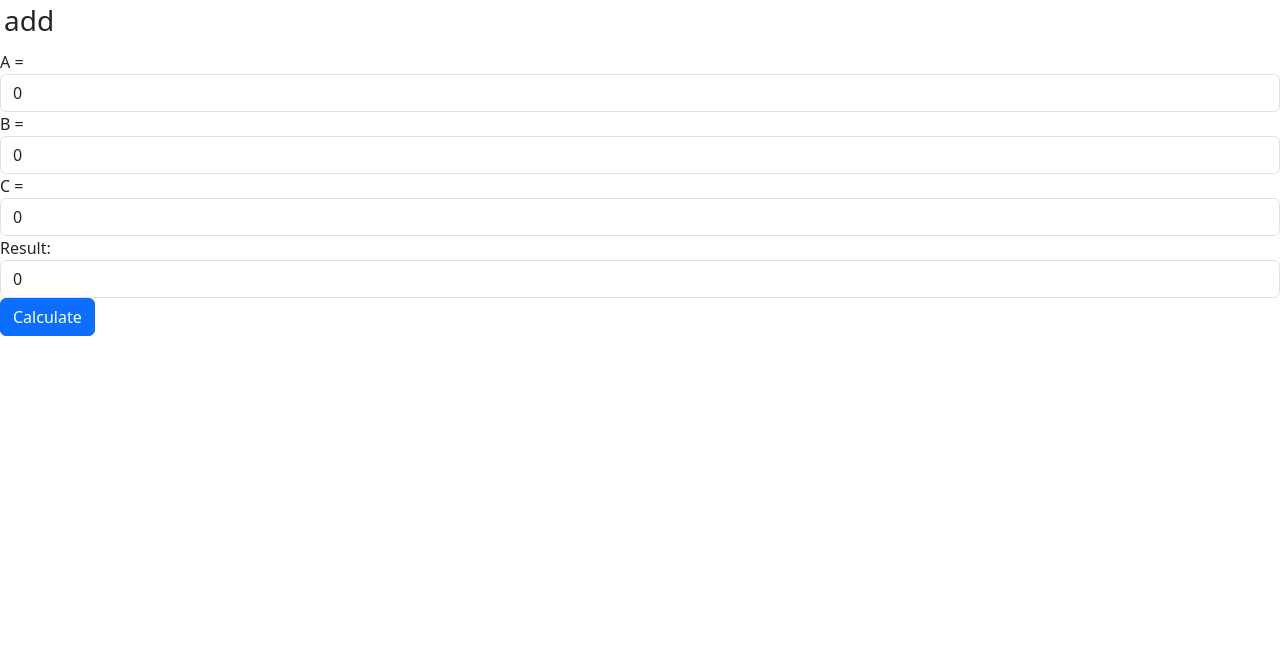
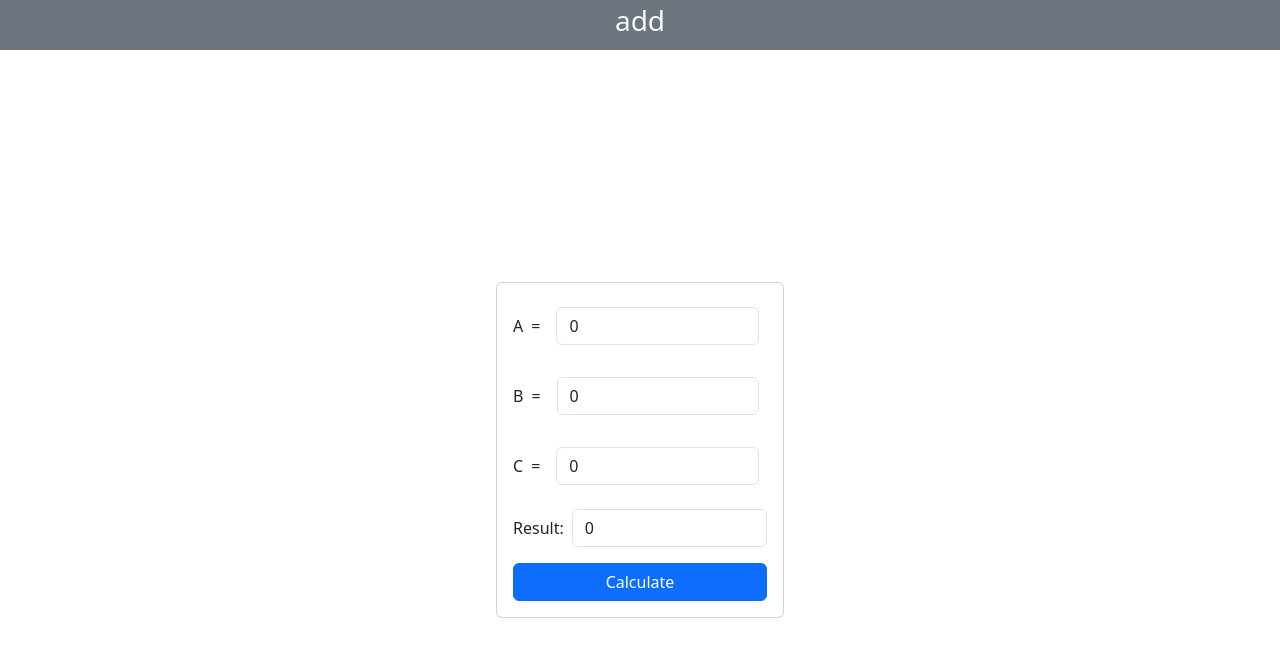
Before and after one commit to anupam-123/calculator-v1, an Angular app: page /add in a window 1280 px wide. Shown: the top 656 px of the page. Built offline with nearby package versions, Linux system fonts and the light colour scheme.

Commit message:
Improved styling

```diff
--- a/src/app/form-component/form-component.component.css
+++ b/src/app/form-component/form-component.component.css
@@ -1,4 +1,10 @@
-
+.center-container {
+  display: flex;
+  justify-content: center;
+  align-items: center;
+  height: 100vh;
+  padding: 10rem;
+}
 /* In your form-component.component.css file or global styles.css */
 input[type="number"]::-webkit-inner-spin-button,
 input[type="number"]::-webkit-outer-spin-button {
@@ -6,7 +12,7 @@ input[type="number"]::-webkit-outer-spin-button {
   margin: 0;
 }
 
-.custome-form-var{
+.custome-form-var {
   display: flex;
   flex-direction: column;
 }
--- a/src/app/form-component/form-component.component.html
+++ b/src/app/form-component/form-component.component.html
@@ -1,14 +1,32 @@
-<form [formGroup]="myForm" (ngSubmit)="onSubmit()">
-  <div *ngFor="let letter of uppercaseAlphabet" class="form-group">
-    <label [for]="letter">{{ letter }} = </label>
+<div class="center-container p-2">
+  <div class="card" style="width: 18rem">
+    <form
+      [formGroup]="myForm"
+      (ngSubmit)="onSubmit()"
+      class="d-flex flex-column gap-3 p-3"
+    >
+      <div
+        *ngFor="let letter of uppercaseAlphabet"
+        class="form-group d-flex justify-content-center align-items-center gap-2"
+      >
+        <label [for]="letter">
+          <div class="d-flex gap-2">
+            <span>{{ letter }}</span>
+            <span> = </span>
+          </div>
+        </label>
         <input
           type="number"
           [id]="letter"
           [formControlName]="letter"
-      class="form-control"
+          class="form-control m-2"
+          [title]="letter"
+          placeholder="Enter value for {{ letter }}"
         />
       </div>
-  <div class="form-group custom-form">
+      <div
+        class="form-group custom-form d-flex justify-content-center align-items-center gap-2"
+      >
         <label for="result">Result: </label>
         <input
           type="text"
@@ -20,3 +38,5 @@
       </div>
       <button type="submit" class="btn btn-primary">Calculate</button>
     </form>
+  </div>
+</div>
--- a/src/app/header/header.component.html
+++ b/src/app/header/header.component.html
@@ -1,3 +1,5 @@
-<div class="p-1 pl-1">
-    <h3>{{current}}</h3>
+<div
+  class="p-1 pl-1 d-flex d-flex justify-content-center align-items-center gap-2 bg bg-secondary"
+>
+  <h3 class="text text-light">{{ current }}</h3>
 </div>
```
Also changed, not shown: 1 other file (tests, documents, lock files or other folders). Lines whose indentation alone changed are shown as unchanged.
